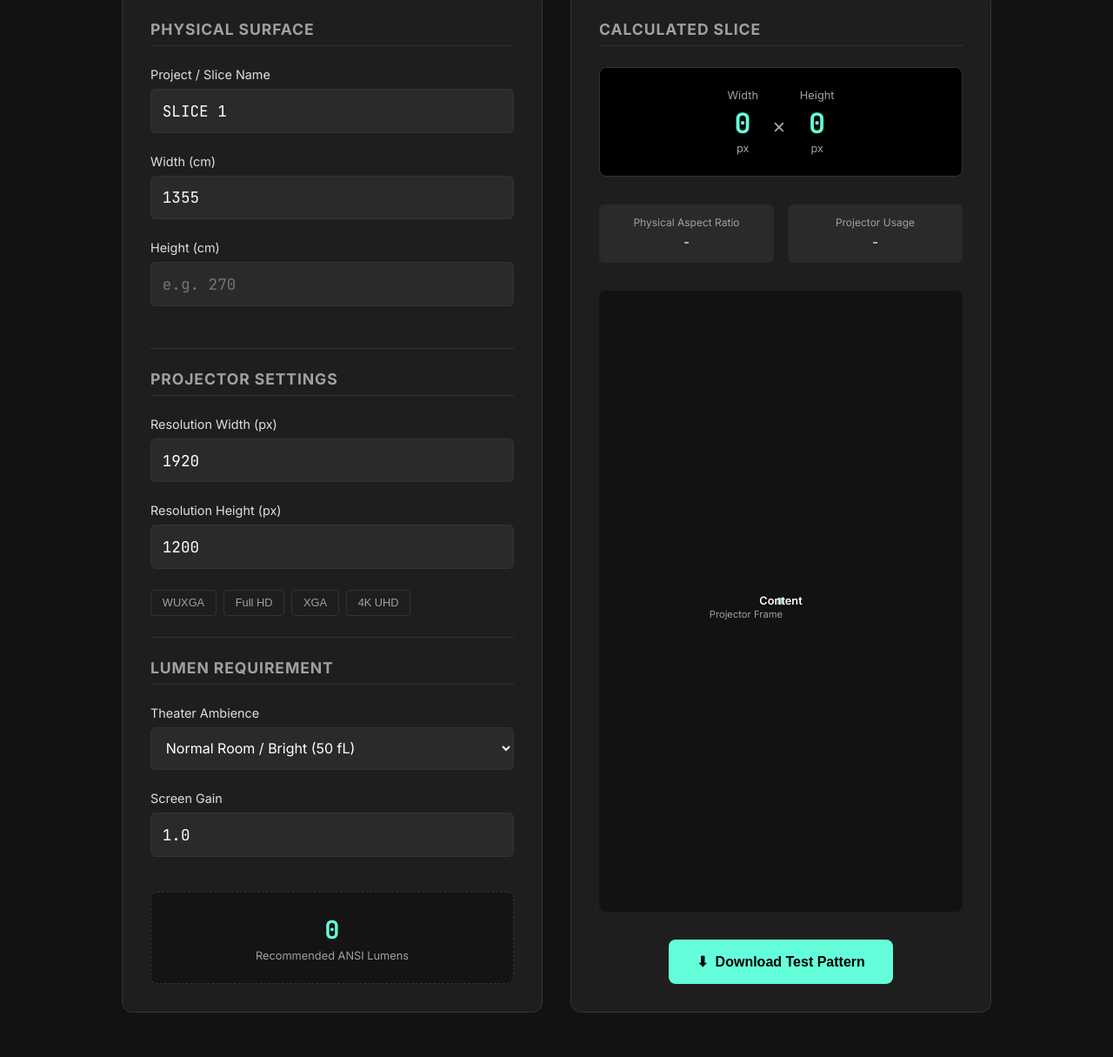
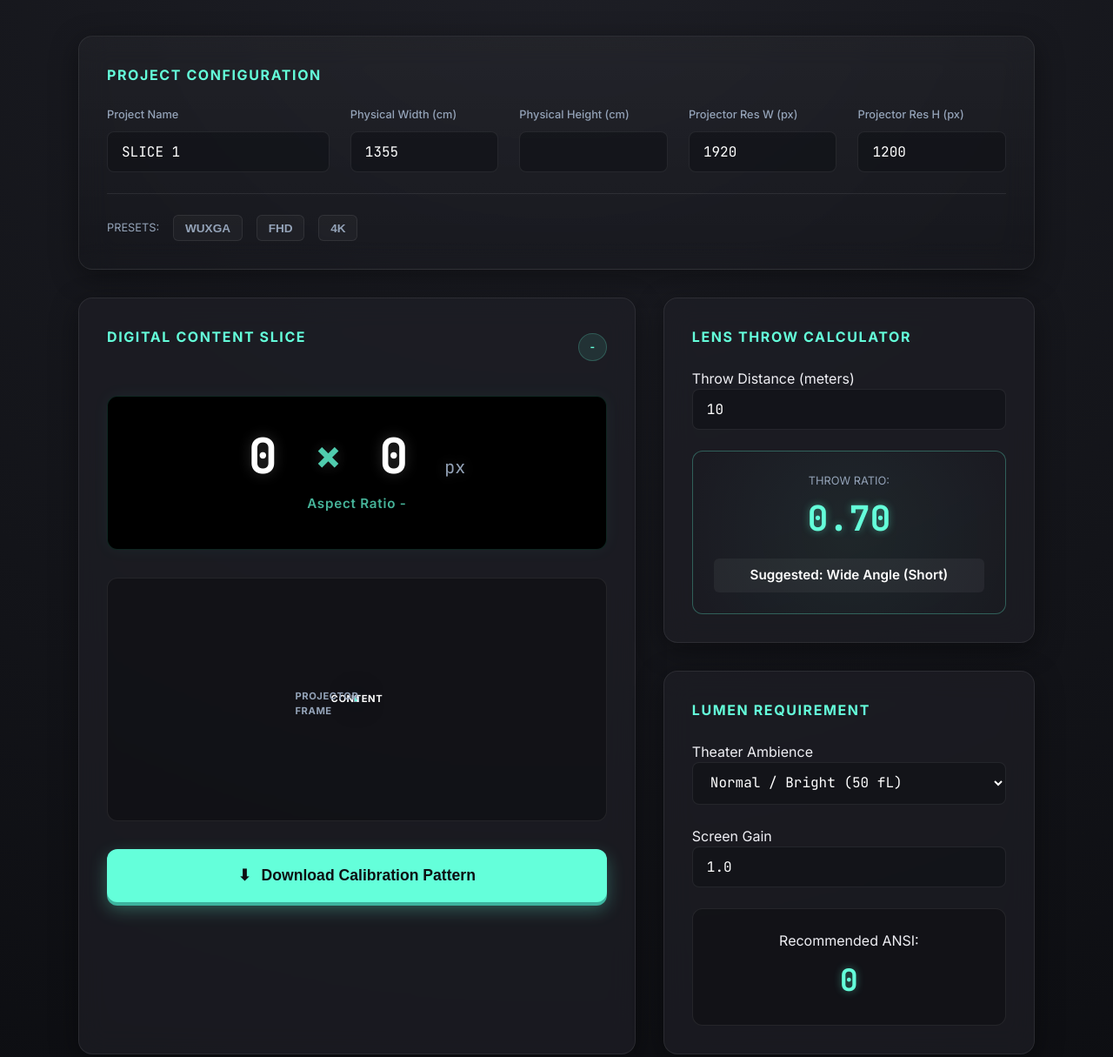
Before and after one commit to yuan0310/projector_calculator, a plain HTML site: page index.html in a window 1280 px wide. Shown: the part 141-1356 px from the top of the page at 87% size. Drawn offline with Linux system fonts and the light colour scheme.

Commit message:
Add files via upload
版面修正

```diff
--- a/index.html
+++ b/index.html
@@ -21,90 +21,66 @@
         </header>
 
         <main>
-            <div class="calculator-grid">
-                <!-- Inputs Section -->
-                <section class="input-panel card">
-                    <h2>Physical Surface</h2>
-                    <div class="input-group">
-                        <label for="proj-name">Project / Slice Name</label>
-                        <input type="text" id="proj-name" placeholder="e.g. MAIN SCREEN" value="SLICE 1">
-                    </div>
-                    <div class="input-group">
-                        <label for="phys-width">Width (cm)</label>
-                        <input type="number" id="phys-width" placeholder="e.g. 1355" step="0.1" value="1355">
-                    </div>
-                    <div class="input-group">
-                        <label for="phys-height">Height (cm)</label>
-                        <input type="number" id="phys-height" placeholder="e.g. 270" step="0.1">
+            <!-- 1. Global Setup Section (Top) -->
+            <section class="config-section card">
+                <div class="config-header">
+                    <h2>Project Configuration</h2>
+                </div>
+
+                <div class="config-grid">
+                    <!-- Project Name -->
+                    <div class="config-item wide">
+                        <label for="proj-name">Project Name</label>
+                        <input type="text" id="proj-name" value="SLICE 1">
                     </div>
 
-                    <div class="divider"></div>
+                    <!-- Physical Dimensions -->
+                    <div class="config-item">
+                        <label>Physical Width (cm)</label>
+                        <input type="number" id="phys-width" value="1355" step="0.1">
+                    </div>
+                    <div class="config-item">
+                        <label>Physical Height (cm)</label>
+                        <input type="number" id="phys-height" step="0.1">
+                    </div>
 
-                    <h2>Projector Settings</h2>
-                    <div class="input-group">
-                        <label for="proj-width">Resolution Width (px)</label>
+                    <!-- Projector Resolutions -->
+                    <div class="config-item">
+                        <label>Projector Res W (px)</label>
                         <input type="number" id="proj-width" value="1920">
                     </div>
-                    <div class="input-group">
-                        <label for="proj-height">Resolution Height (px)</label>
+                    <div class="config-item">
+                        <label>Projector Res H (px)</label>
                         <input type="number" id="proj-height" value="1200">
                     </div>
+                </div>
 
-                    <div class="presets">
-                        <button class="btn-preset" data-w="1920" data-h="1200">WUXGA</button>
-                        <button class="btn-preset" data-w="1920" data-h="1080">Full HD</button>
-                        <button class="btn-preset" data-w="1024" data-h="768">XGA</button>
-                        <button class="btn-preset" data-w="3840" data-h="2160">4K UHD</button>
+                <div class="presets-row">
+                    <span class="preset-label">Presets:</span>
+                    <button class="btn-preset" data-w="1920" data-h="1200">WUXGA</button>
+                    <button class="btn-preset" data-w="1920" data-h="1080">FHD</button>
+                    <button class="btn-preset" data-w="3840" data-h="2160">4K</button>
+                </div>
+            </section>
+
+            <!-- 2. Dashboard Grid (Bottom) -->
+            <div class="dashboard-grid">
+
+                <!-- Card A: Content Production (Main Visual) -->
+                <section class="card content-card">
+                    <div class="card-header">
+                        <h2>Digital Content Slice</h2>
+                        <div class="usage-badge" id="meta-usage">0% Usage</div>
                     </div>
 
-                    <div class="divider"></div>
-
-                    <h2>Lumen Requirement</h2>
-                    <div class="input-group">
-                        <label for="lumen-env">Theater Ambience</label>
-                        <select id="lumen-env">
-                            <option value="15">Pitch Dark Theater (15 fL)</option>
-                            <option value="30">Dimly Lit / Control Booth (30 fL)</option>
-                            <option value="50" selected>Normal Room / Bright (50 fL)</option>
-                        </select>
-                    </div>
-                    <div class="input-group">
-                        <label for="lumen-gain">Screen Gain</label>
-                        <input type="number" id="lumen-gain" value="1.0" step="0.1">
-                    </div>
-
-                    <div class="lumen-result card-inner">
-                        <div class="lumen-value" id="res-lumens">0</div>
-                        <div class="lumen-label">Recommended ANSI Lumens</div>
-                    </div>
-                </section>
-
-                <!-- Results Section -->
-                <section class="result-panel card">
-                    <h2>Calculated Slice</h2>
-                    <div class="result-display">
-                        <div class="result-item">
-                            <span class="label">Width</span>
-                            <span class="value" id="res-width">0</span>
+                    <div class="result-display-large">
+                        <div class="res-value">
+                            <span id="res-width">0</span>
+                            <span class="x-sep">×</span>
+                            <span id="res-height">0</span>
                             <span class="unit">px</span>
                         </div>
-                        <div class="result-separator">×</div>
-                        <div class="result-item">
-                            <span class="label">Height</span>
-                            <span class="value" id="res-height">0</span>
-                            <span class="unit">px</span>
-                        </div>
-                    </div>
-
-                    <div class="info-meta">
-                        <div class="meta-item">
-                            <span class="meta-label">Physical Aspect Ratio</span>
-                            <span class="meta-value" id="meta-par">-</span>
-                        </div>
-                        <div class="meta-item">
-                            <span class="meta-label">Projector Usage</span>
-                            <span class="meta-value" id="meta-usage">-</span>
-                        </div>
+                        <div class="ar-tag">Aspect Ratio <span id="meta-par">-</span></div>
                     </div>
 
                     <div class="visualization-container">
@@ -117,11 +93,57 @@
                     </div>
 
                     <div class="actions">
-                        <button id="btn-download" class="btn-primary">
-                            <span class="icon">⬇</span> Download Test Pattern
+                        <button id="btn-download" class="btn-primary full-width">
+                            <span class="icon">⬇</span> Download Calibration Pattern
                         </button>
                     </div>
                 </section>
+
+                <!-- Tools Column -->
+                <div class="tools-column">
+
+                    <!-- Card B: Lens Calculator -->
+                    <section class="card tool-card lens-card">
+                        <h2>Lens Throw Calculator</h2>
+                        <div class="tool-content">
+                            <div class="input-group">
+                                <label for="distance-m">Throw Distance (meters)</label>
+                                <input type="number" id="distance-m" placeholder="e.g. 10" step="0.1" value="10">
+                            </div>
+                            <div class="tool-result highlight">
+                                <div class="tr-row">
+                                    <span class="label">Throw Ratio:</span>
+                                    <span class="value" id="res-tr">0.00</span>
+                                </div>
+                                <div class="rec-row" id="res-lens">Waiting for input...</div>
+                            </div>
+                        </div>
+                    </section>
+
+                    <!-- Card C: Lumen Calculator -->
+                    <section class="card tool-card lumen-card">
+                        <h2>Lumen Requirement</h2>
+                        <div class="tool-content">
+                            <div class="input-group">
+                                <label for="lumen-env">Theater Ambience</label>
+                                <select id="lumen-env">
+                                    <option value="15">Pitch Dark (15 fL)</option>
+                                    <option value="30">Control Booth (30 fL)</option>
+                                    <option value="50" selected>Normal / Bright (50 fL)</option>
+                                </select>
+                            </div>
+                            <div class="input-group">
+                                <label for="lumen-gain">Screen Gain</label>
+                                <input type="number" id="lumen-gain" value="1.0" step="0.1">
+                            </div>
+                            <div class="tool-result">
+                                <span class="label">Recommended ANSI:</span>
+                                <span class="value large" id="res-lumens">0</span>
+                            </div>
+                        </div>
+                    </section>
+
+                </div>
             </div>
         </main>
     </div>
--- a/script.js
+++ b/script.js
@@ -19,6 +19,11 @@ document.addEventListener('DOMContentLoaded', () => {
     const metaUsageEl = document.getElementById('meta-usage');
     const resLumensEl = document.getElementById('res-lumens');
 
+    // Lens Calculator
+    const distanceInput = document.getElementById('distance-m');
+    const resTREl = document.getElementById('res-tr');
+    const resLensEl = document.getElementById('res-lens');
+
     // Visualization
     const vizFrame = document.getElementById('viz-frame');
     const vizSlice = document.getElementById('viz-slice');
@@ -39,6 +44,7 @@ document.addEventListener('DOMContentLoaded', () => {
 
         calculate();
         calculateLumens();
+        calculateLensRatio();
     }
 
     function calculateLumens() {
@@ -58,6 +64,32 @@ document.addEventListener('DOMContentLoaded', () => {
         const requiredLumens = (areaSqFt * targetFL) / gain;
 
         resLumensEl.textContent = Math.round(requiredLumens).toLocaleString();
+    }
+
+    function calculateLensRatio() {
+        const distance = parseFloat(distanceInput.value) || 0;
+        const widthM = state.physW / 100;
+
+        if (distance <= 0 || widthM <= 0) {
+            resTREl.textContent = '0.00';
+            resLensEl.textContent = 'Waiting for input...';
+            return;
+        }
+
+        // Apply 10% area safety buffer -> Width increase by approx 5%
+        const projectedWidth = widthM * 1.05;
+        const tr = distance / projectedWidth;
+        resTREl.textContent = tr.toFixed(2);
+
+        let rec = "";
+        if (tr < 0.4) rec = "Ultra Short Throw (UST)";
+        else if (tr < 0.8) rec = "Wide Angle (Short)";
+        else if (tr < 1.3) rec = "Standard Wide";
+        else if (tr < 2.0) rec = "Standard Throw";
+        else if (tr < 4.0) rec = "Long Throw";
+        else rec = "Telephoto / Extra Long";
+
+        resLensEl.textContent = `Suggested: ${rec}`;
     }
 
     function calculate() {
@@ -152,7 +184,7 @@ document.addEventListener('DOMContentLoaded', () => {
     }
 
     // Event Listeners
-    [physWidthInput, physHeightInput, projWidthInput, projHeightInput, lumenEnvSelect, lumenGainInput].forEach(el => {
+    [physWidthInput, physHeightInput, projWidthInput, projHeightInput, lumenEnvSelect, lumenGainInput, distanceInput].forEach(el => {
         el.addEventListener('input', updateState);
     });
 
--- a/style.css
+++ b/style.css
@@ -1,14 +1,14 @@
 :root {
-    --bg-color: #121212;
-    --card-bg: #1e1e1e;
-    --text-primary: #e0e0e0;
-    --text-secondary: #a0a0a0;
+    --bg-color: #0d0e12;
+    --card-bg: rgba(30, 31, 38, 0.7);
+    --text-primary: #f0f0f5;
+    --text-secondary: #94a3b8;
     --accent-color: #64ffda;
-    /* Cyan accent for tech feel */
+    --accent-glow: rgba(100, 255, 218, 0.4);
     --accent-hover: #4adbc4;
-    --border-color: #333;
-    --input-bg: #2a2a2a;
-    --font-main: 'Inter', sans-serif;
+    --border-color: rgba(255, 255, 255, 0.08);
+    --input-bg: rgba(15, 17, 23, 0.6);
+    --font-main: 'Inter', system-ui, -apple-system, sans-serif;
     --font-mono: 'JetBrains Mono', monospace;
 }
 
@@ -19,309 +19,392 @@
 }
 
 body {
-    background-color: var(--bg-color);
+    background: radial-gradient(circle at 50% 0%, #1e1f26 0%, #0d0e12 100%);
     color: var(--text-primary);
     font-family: var(--font-main);
     display: flex;
     justify-content: center;
     min-height: 100vh;
-    padding: 2rem;
+    padding: 2.5rem 1rem;
+    line-height: 1.5;
 }
 
 .app-container {
     width: 100%;
-    max-width: 1000px;
+    max-width: 1100px;
 }
 
 header {
-    margin-bottom: 2rem;
+    margin-bottom: 3rem;
     text-align: center;
 }
 
 header h1 {
-    font-size: 2rem;
-    font-weight: 700;
-    color: #fff;
+    font-size: 2.5rem;
+    font-weight: 800;
+    background: linear-gradient(135deg, #fff 0%, #94a3b8 100%);
+    -webkit-background-clip: text;
+    -webkit-text-fill-color: transparent;
+    letter-spacing: -0.02em;
     margin-bottom: 0.5rem;
 }
 
 header .subtitle {
     color: var(--text-secondary);
-    font-size: 1rem;
+    font-size: 1.1rem;
+    font-weight: 400;
 }
 
-.calculator-grid {
-    display: grid;
-    grid-template-columns: 1fr 1fr;
-    gap: 2rem;
-}
-
-@media (max-width: 768px) {
-    .calculator-grid {
-        grid-template-columns: 1fr;
-    }
-}
-
+/* Base Card Styling with Glassmorphism */
 .card {
-    background-color: var(--card-bg);
-    border-radius: 12px;
-    padding: 2rem;
+    background: var(--card-bg);
+    backdrop-filter: blur(16px);
+    -webkit-backdrop-filter: blur(16px);
+    border-radius: 16px;
     border: 1px solid var(--border-color);
-    display: flex;
-    flex-direction: column;
+    box-shadow: 0 8px 32px rgba(0, 0, 0, 0.4);
+    overflow: hidden;
 }
 
 h2 {
-    font-size: 1.1rem;
+    font-size: 1rem;
     text-transform: uppercase;
-    letter-spacing: 0.05em;
-    color: var(--text-secondary);
-    margin-bottom: 1.5rem;
-    border-bottom: 1px solid var(--border-color);
-    padding-bottom: 0.5rem;
-}
-
-.input-group {
+    letter-spacing: 0.1em;
+    color: var(--accent-color);
+    font-weight: 700;
     margin-bottom: 1.5rem;
 }
 
-label {
+h3 {
+    font-size: 0.85rem;
+    text-transform: uppercase;
+    color: var(--text-secondary);
+    letter-spacing: 0.05em;
+    margin-bottom: 1rem;
+}
+
+/* Config Section (Top) */
+.config-section {
+    margin-bottom: 2rem;
+    padding: 2rem;
+    background: linear-gradient(180deg, rgba(255, 255, 255, 0.03) 0%, transparent 100%);
+}
+
+.config-grid {
+    display: grid;
+    grid-template-columns: 1.5fr repeat(4, 1fr);
+    gap: 1.5rem;
+    align-items: end;
+}
+
+.config-item label {
     display: block;
-    margin-bottom: 0.5rem;
-    font-size: 0.9rem;
-    color: var(--text-primary);
+    font-size: 0.8rem;
+    color: var(--text-secondary);
+    margin-bottom: 0.6rem;
+    font-weight: 500;
 }
 
 input[type="number"],
-input[type="text"] {
+input[type="text"],
+select {
     width: 100%;
-    background-color: var(--input-bg);
+    background: var(--input-bg);
     border: 1px solid var(--border-color);
-    border-radius: 6px;
-    padding: 0.8rem;
+    border-radius: 8px;
+    padding: 0.75rem 1rem;
     color: #fff;
     font-family: var(--font-mono);
-    font-size: 1.1rem;
-    transition: border-color 0.2s, box-shadow 0.2s;
+    font-size: 1rem;
+    transition: all 0.3s cubic-bezier(0.4, 0, 0.2, 1);
 }
 
-input[type="number"]:focus,
-input[type="text"]:focus,
+input:focus,
 select:focus {
     outline: none;
     border-color: var(--accent-color);
-    box-shadow: 0 0 0 2px rgba(100, 255, 218, 0.1);
+    background: rgba(100, 255, 218, 0.05);
+    box-shadow: 0 0 0 4px rgba(100, 255, 218, 0.1);
 }
 
-select {
-    width: 100%;
-    background-color: var(--input-bg);
-    border: 1px solid var(--border-color);
-    border-radius: 6px;
-    padding: 0.8rem;
-    color: #fff;
-    font-family: var(--font-main);
-    font-size: 1rem;
-    cursor: pointer;
+.presets-row {
+    margin-top: 1.5rem;
+    display: flex;
+    align-items: center;
+    gap: 1rem;
+    padding-top: 1.5rem;
+    border-top: 1px solid var(--border-color);
 }
 
-.card-inner {
-    background-color: rgba(0, 0, 0, 0.3);
-    padding: 1.5rem;
-    border-radius: 8px;
-    margin-top: 1rem;
-    text-align: center;
-    border: 1px dashed var(--border-color);
-}
-
-.lumen-value {
-    font-size: 1.8rem;
-    font-weight: 700;
-    color: var(--accent-color);
-    font-family: var(--font-mono);
-}
-
-.lumen-label {
+.preset-label {
     font-size: 0.8rem;
     color: var(--text-secondary);
-    margin-top: 0.2rem;
-}
-
-.divider {
-    height: 1px;
-    background-color: var(--border-color);
-    margin: 1.5rem 0;
-}
-
-.presets {
-    display: flex;
-    gap: 0.5rem;
-    flex-wrap: wrap;
+    text-transform: uppercase;
 }
 
 .btn-preset {
-    background-color: transparent;
+    background: rgba(255, 255, 255, 0.03);
     border: 1px solid var(--border-color);
     color: var(--text-secondary);
     padding: 0.4rem 0.8rem;
-    border-radius: 4px;
+    border-radius: 6px;
     cursor: pointer;
-    font-size: 0.8rem;
+    font-size: 0.85rem;
+    font-weight: 600;
     transition: all 0.2s;
 }
 
 .btn-preset:hover {
+    background: rgba(100, 255, 218, 0.1);
     border-color: var(--accent-color);
     color: var(--accent-color);
 }
 
-/* Results Panel */
-.result-display {
-    display: flex;
-    align-items: center;
-    justify-content: center;
-    gap: 1rem;
-    margin-bottom: 2rem;
-    background-color: #000;
-    padding: 1.5rem;
-    border-radius: 8px;
-    border: 1px solid #333;
+/* Dashboard Grid */
+.dashboard-grid {
+    display: grid;
+    grid-template-columns: 1.8fr 1.2fr;
+    gap: 2rem;
 }
 
-.result-item {
+.content-card {
+    padding: 2rem;
+}
+
+.card-header {
+    display: flex;
+    justify-content: space-between;
+    align-items: center;
+    margin-bottom: 2rem;
+}
+
+.usage-badge {
+    background: rgba(100, 255, 218, 0.1);
+    color: var(--accent-color);
+    padding: 0.4rem 0.8rem;
+    border-radius: 99px;
+    font-size: 0.75rem;
+    font-weight: 700;
+    border: 1px solid rgba(100, 255, 218, 0.2);
+    text-transform: uppercase;
+}
+
+.result-display-large {
+    background: #000;
+    padding: 2.5rem;
+    border-radius: 12px;
+    border: 1px solid rgba(100, 255, 218, 0.15);
+    box-shadow: inset 0 0 40px rgba(0, 0, 0, 0.8), 0 0 20px rgba(100, 255, 218, 0.05);
+    margin-bottom: 2rem;
     display: flex;
     flex-direction: column;
     align-items: center;
+    gap: 1rem;
 }
 
-.result-item .label {
+.res-value {
+    font-family: var(--font-mono);
+    font-size: 3.5rem;
+    color: #fff;
+    font-weight: 700;
+    text-shadow: 0 0 15px rgba(255, 255, 255, 0.2);
+    line-height: 1;
+}
+
+.x-sep {
+    color: var(--accent-color);
+    margin: 0 0.5rem;
+    opacity: 0.8;
+}
+
+.res-value .unit {
+    font-size: 1.25rem;
+    color: var(--text-secondary);
+    font-weight: 400;
+    margin-left: 0.5rem;
+}
+
+.ar-tag {
+    color: var(--accent-color);
+    opacity: 0.7;
+    font-size: 0.95rem;
+    font-weight: 600;
+    letter-spacing: 0.05em;
+}
+
+/* Tool Cards */
+.tools-column {
+    display: flex;
+    flex-direction: column;
+    gap: 2rem;
+}
+
+.tool-card {
+    padding: 2rem;
+}
+
+.tool-content {
+    display: flex;
+    flex-direction: column;
+    gap: 1.5rem;
+}
+
+.tool-result {
+    background: rgba(0, 0, 0, 0.25);
+    border: 1px solid var(--border-color);
+    border-radius: 12px;
+    padding: 1.5rem;
+    text-align: center;
+    transition: transform 0.3s;
+}
+
+.tool-result:hover {
+    transform: translateY(-2px);
+}
+
+.tool-result.highlight {
+    border-color: rgba(100, 255, 218, 0.3);
+    background: radial-gradient(circle at center, rgba(100, 255, 218, 0.05) 0%, transparent 100%);
+}
+
+.tr-row {
+    display: flex;
+    flex-direction: column;
+    gap: 0.25rem;
+}
+
+.tr-row .label {
     font-size: 0.8rem;
     color: var(--text-secondary);
-    margin-bottom: 0.2rem;
+    text-transform: uppercase;
 }
 
-.result-item .value {
-    font-family: var(--font-mono);
-    font-size: 2rem;
+.tr-row .value {
+    font-size: 2.5rem;
     font-weight: 700;
     color: var(--accent-color);
+    font-family: var(--font-mono);
+    text-shadow: 0 0 10px var(--accent-glow);
 }
 
-.result-item .unit {
-    font-size: 0.8rem;
-    color: var(--text-secondary);
+.rec-row {
+    margin-top: 1rem;
+    font-size: 0.95rem;
+    font-weight: 600;
+    color: #fff;
+    padding: 0.5rem;
+    background: rgba(255, 255, 255, 0.05);
+    border-radius: 6px;
 }
 
-.result-separator {
-    font-size: 1.5rem;
-    color: var(--text-secondary);
+.tool-result .large {
+    font-size: 2.2rem;
+    font-weight: 700;
+    color: var(--accent-color);
+    font-family: var(--font-mono);
+    text-shadow: 0 0 10px var(--accent-glow);
     margin-top: 0.5rem;
-}
-
-.info-meta {
-    display: grid;
-    grid-template-columns: 1fr 1fr;
-    gap: 1rem;
-    margin-bottom: 2rem;
-}
-
-.meta-item {
-    background-color: var(--input-bg);
-    padding: 0.8rem;
-    border-radius: 6px;
-    text-align: center;
-}
-
-.meta-label {
     display: block;
-    font-size: 0.75rem;
-    color: var(--text-secondary);
-    margin-bottom: 0.3rem;
-}
-
-.meta-value {
-    font-family: var(--font-mono);
-    font-size: 0.95rem;
-    color: #fff;
 }
 
 /* Visualization */
 .visualization-container {
-    flex-grow: 1;
+    background: rgba(0, 0, 0, 0.3);
+    border-radius: 12px;
+    padding: 2rem;
+    min-height: 280px;
     display: flex;
     justify-content: center;
     align-items: center;
-    background-color: #121212;
-    border-radius: 8px;
-    padding: 1rem;
-    min-height: 250px;
     position: relative;
-    overflow: hidden;
+    border: 1px solid var(--border-color);
+    margin-bottom: 2rem;
 }
 
 .projector-frame {
-    border: 2px dashed var(--text-secondary);
-    background-color: rgba(255, 255, 255, 0.05);
+    border: 1px dashed var(--text-secondary);
+    background: rgba(255, 255, 255, 0.02);
     position: relative;
+    box-shadow: 0 0 30px rgba(0, 0, 0, 0.5);
     display: flex;
     justify-content: center;
     align-items: center;
-    /* Dimensions will be set by JS via style aspect-ratio or absolute sizing scaling */
 }
 
 .content-slice {
-    background-color: rgba(100, 255, 218, 0.3);
+    background: rgba(100, 255, 218, 0.15);
     border: 2px solid var(--accent-color);
+    box-shadow: 0 0 15px var(--accent-glow);
     display: flex;
     justify-content: center;
     align-items: center;
     position: relative;
 }
 
+.frame-label,
+.viz-label {
+    font-size: 0.7rem;
+    text-transform: uppercase;
+    letter-spacing: 0.05em;
+    font-weight: 700;
+}
+
 .frame-label {
     position: absolute;
     bottom: -20px;
     right: 0;
-    font-size: 0.7rem;
     color: var(--text-secondary);
-    white-space: nowrap;
 }
 
 .viz-label {
     color: #fff;
-    font-size: 0.8rem;
-    font-weight: 600;
-    text-shadow: 0 1px 2px rgba(0, 0, 0, 0.8);
-    pointer-events: none;
 }
 
-.actions {
-    margin-top: 2rem;
-    display: flex;
-    justify-content: center;
-}
-
+/* Actions */
 .btn-primary {
-    background-color: var(--accent-color);
-    color: #000;
+    background: var(--accent-color);
+    color: #0d0e12;
     border: none;
-    padding: 1rem 2rem;
-    border-radius: 8px;
-    font-size: 1rem;
-    font-weight: 700;
+    padding: 1.25rem 2rem;
+    border-radius: 12px;
+    font-size: 1.1rem;
+    font-weight: 800;
     cursor: pointer;
-    transition: transform 0.2s, box-shadow 0.2s;
+    transition: all 0.3s cubic-bezier(0.175, 0.885, 0.32, 1.275);
     display: flex;
     align-items: center;
-    gap: 0.5rem;
+    justify-content: center;
+    gap: 0.75rem;
+    box-shadow: 0 4px 0px #3db39e, 0 8px 20px rgba(100, 255, 218, 0.3);
 }
 
 .btn-primary:hover {
     transform: translateY(-2px);
-    box-shadow: 0 4px 12px rgba(100, 255, 218, 0.3);
-    background-color: var(--accent-hover);
+    box-shadow: 0 6px 0px #3db39e, 0 12px 24px rgba(100, 255, 218, 0.4);
+    background: var(--accent-hover);
 }
 
 .btn-primary:active {
-    transform: translateY(0);
+    transform: translateY(2px);
+    box-shadow: 0 2px 0px #3db39e, 0 4px 8px rgba(100, 255, 218, 0.2);
 }
+
+.full-width {
+    width: 100%;
+}
+
+@media (max-width: 1000px) {
+    .config-grid {
+        grid-template-columns: 1fr 1fr;
+    }
+
+    .config-item.wide {
+        grid-column: span 2;
+    }
+}
+
+@media (max-width: 800px) {
+    .dashboard-grid {
+        grid-template-columns: 1fr;
+    }
+}
```
